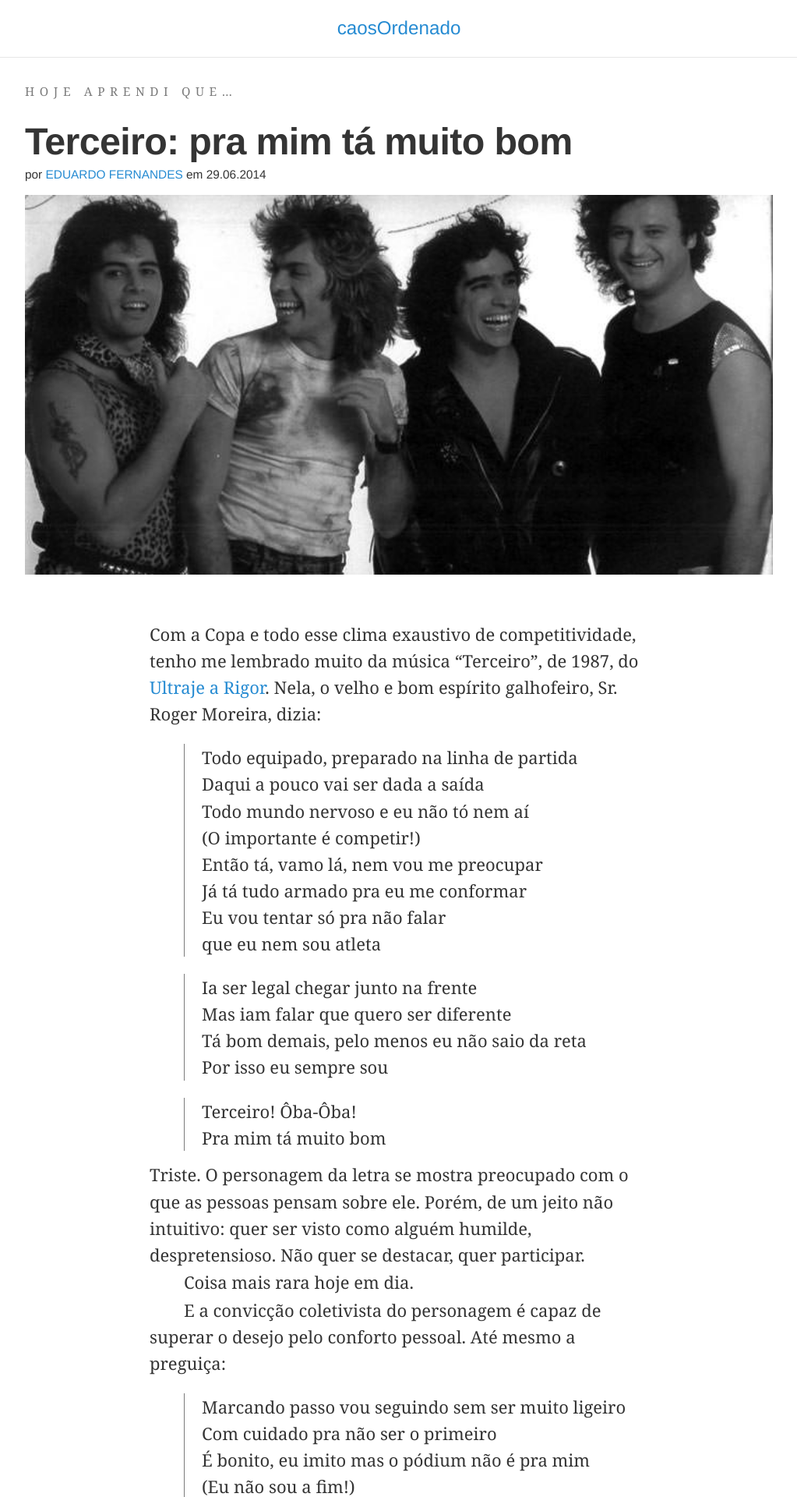
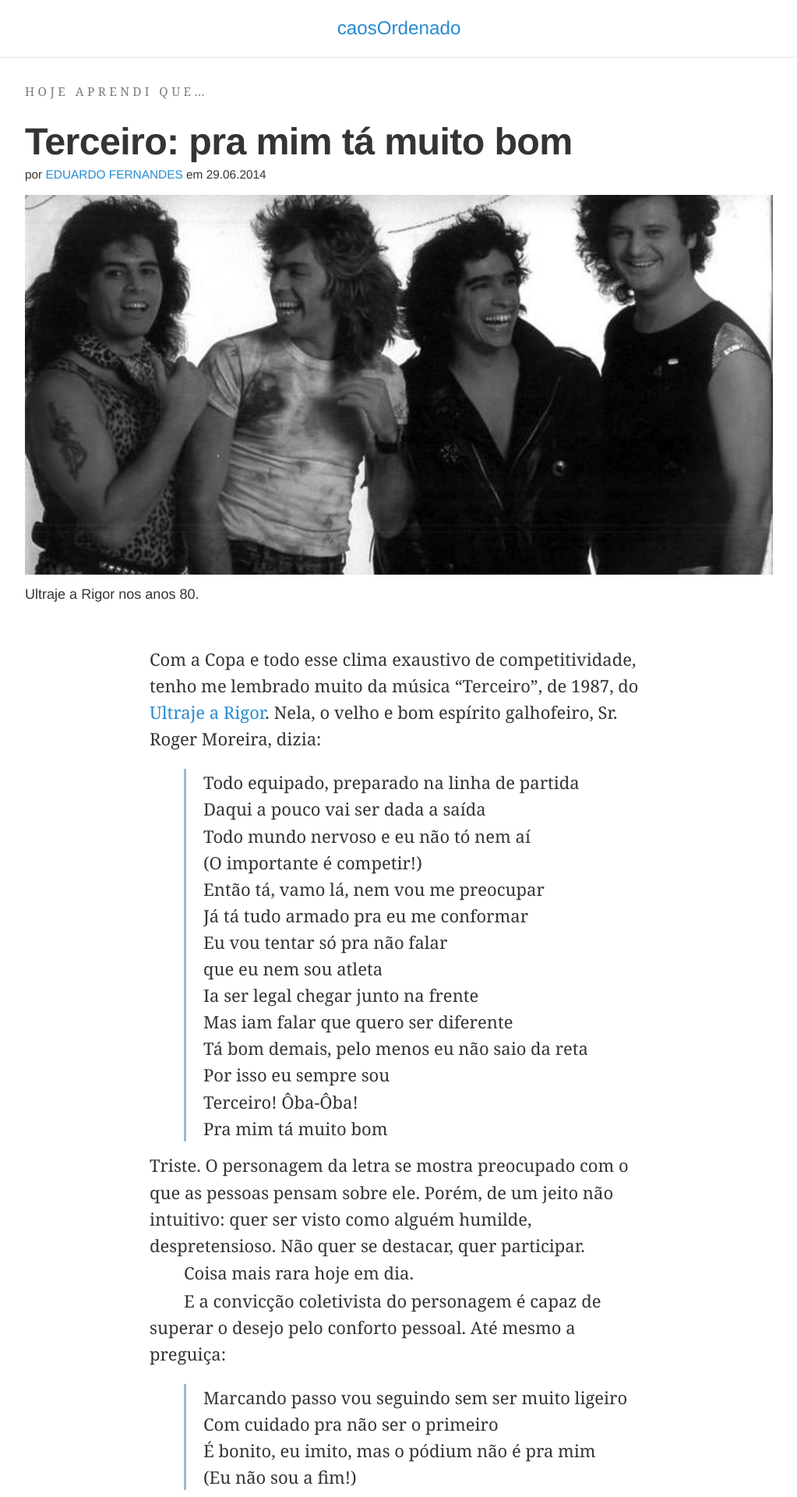
Before and after one commit to eduf/eduf.github.com, a Jekyll site: the page built from _posts/2014-06-29-terceiro-pra-mim-ta-muito-bom.md, in a window 1280 px wide. Shown: the top 1920 px of the page at 78% size, without its empty margins (128-1151 px from the left). Built offline with Jekyll 4.4.1, drawn with Linux system fonts in a browser that asks for light colours; nearby versions of some CDN libraries; comment, search, counter and statistics services are not loaded; some of the changed text lies outside the part shown.

Commit message:
Post link etc.

```diff
--- a/_includes/postlink.html
+++ b/_includes/postlink.html
@@ -3,6 +3,8 @@
   <h1 itemprop="headline" class="homeTitle headLink">
     <a href="{{ post.link }}" itemprop="url">{{ post.title }}</a>
   </h1>
-    {{ post.content }}
-  <a href="{{ post.url }}" itemprop="url" alt="Permalink para {{ post.title }}" class="permalink">∞</a>
+    <div class="excerpt">
+      {{ post.description }}
+    </div>
+    <p class="source"><a href="{{ post.url }}" itemprop="url" alt="Permalink para {{ post.title }}">Permalink</a></p>
 </section>
--- /dev/null
+++ b/_includes/single-pageimage.html
@@ -0,0 +1,4 @@
+<img src="/images/{{ page.image }}" alt="{{ page.caption }}">
+{% if page.caption %}
+  <p class="pageCaption">{{ page.caption }}</p>
+{% endif %}
--- /dev/null
+++ b/_includes/single-pagelink.html
@@ -0,0 +1 @@
+<p class="pageCaption"><a href="{{ page.link }}">{{ page.link }}</p>
--- /dev/null
+++ b/_includes/single-pagequote.html
@@ -0,0 +1,6 @@
+<blockquote class="postQuote">
+  {{ page.quote }}
+</blockquote>
+<p class="pageCaption">
+  — <a href="{{ page.sourceurl }}" itemprop="url">{{ page.source }}</a>
+</p>
--- /dev/null
+++ b/_includes/single-pagevideo.html
@@ -0,0 +1,4 @@
+<iframe width="640" height="480" src="//www.youtube.com/embed/{{ page.video }}" frameborder="0" allowfullscreen></iframe>
+<p class="pageCaption headLink">
+  <a href="https://www.youtube.com/watch?v={{ page.video }}" itemprop="url">Link para o vídeo</a>
+</p>
--- a/_layouts/post.html
+++ b/_layouts/post.html
@@ -6,8 +6,10 @@
 	<p class="postTags">{{ page.tags }}</p>
 	<h1 class="entryTitle" itemprop="headline">{{ page.title }}</h1>
 	{% include author.html %}
-		{% if page.image %}
-			<img src="/images/{{ page.image }}" alt="{{ page.caption }}">
+		{% if page.image %}{% include single-pageimage.html %}
+		{% elsif page.link %}{% include single-pagelink.html %}
+		{% elsif page.quote %}{% include single-pagequote.html %}
+		{% elsif page.video %}{% include single-pagevideo.html %}
 		{% endif %}
 </header>
 <article role="main" id="main" class="main" itemprop="blogPost">
--- a/_posts/2014-06-29-terceiro-pra-mim-ta-muito-bom.md
+++ b/_posts/2014-06-29-terceiro-pra-mim-ta-muito-bom.md
@@ -21,13 +21,11 @@
 Já tá tudo armado pra eu me conformar
 Eu vou tentar só pra não falar
 que eu nem sou atleta
-
-> Ia ser legal chegar junto na frente
+Ia ser legal chegar junto na frente
 Mas iam falar que quero ser diferente
 Tá bom demais, pelo menos eu não saio da reta
 Por isso eu sempre sou
-
-> Terceiro! Ôba-Ôba!
+Terceiro! Ôba-Ôba!
 Pra mim tá muito bom
 
 Triste. O personagem da letra se mostra preocupado com o que as pessoas pensam sobre ele. Porém, de um jeito não intuitivo: quer ser visto como alguém humilde, despretensioso. Não quer se destacar, quer participar.
@@ -38,7 +36,7 @@
 
 > Marcando passo vou seguindo sem ser muito ligeiro
 Com cuidado pra não ser o primeiro
-É bonito, eu imito mas o pódium não é pra mim
+É bonito, eu imito, mas o pódium não é pra mim
 (Eu não sou a fim!)
 
 Na sequência, há a exibição de um certo ativismo, manipulação política de símbolos sociais de engajamento e até anticorporativismo:
--- a/sass/colors.scss
+++ b/sass/colors.scss
@@ -5,7 +5,7 @@
 $azul-2: #1a4b74;
 $azul-3: #95bbda;
 $cinza-1: #7b7b7b;
-$cinza-2: #E1E6FA;
+$cinza-2: #edf0fc;
 $shadow: 1px 2px 2px rgba(0,0,0,0.9);
 $body-font: "Hoefler Text", Cambria, Georgia, serif;
 $destaques-fonts: "Avenir Next", Corbel, "Helvetica Neue", Arial, sans-serif;
--- a/sass/estrutura.scss
+++ b/sass/estrutura.scss
@@ -19,7 +19,7 @@
     }
 }
 .data-arquivos {
-  font: 0.7rem $destaques-fonts;
+  font-size: 0.7rem;
   color: $cinza-1;
   padding-left: 1rem;
 }
--- a/sass/mediaqueries.scss
+++ b/sass/mediaqueries.scss
@@ -2,6 +2,9 @@
 @media only screen and (min-width:120.000px) {
   html {
   font-size: 22px;
+  }
+  body {
+    text-rendering: optimizeLegibility;
   }
   .pageHeader {
     width: 75%;
@@ -44,6 +47,9 @@
   html {
   font-size: 18px;
   }
+  body {
+    text-rendering: optimizeSpeed;
+  }
   .home {
     width: 80%;
   }
```
Also changed, not shown: other parts of _posts/2014-06-29-terceiro-pra-mim-ta-muito-bom.md (+3 -1 lines), _includes/postdefault.html (+7 -5 lines), _includes/postquote.html (+10 -8 lines), feed.xml (+21 -8 lines), sass/auxiliares.scss (+35 -3 lines), sass/tipography.scss (+2 -30 lines), stylesheets/global.css, 1 other file.
